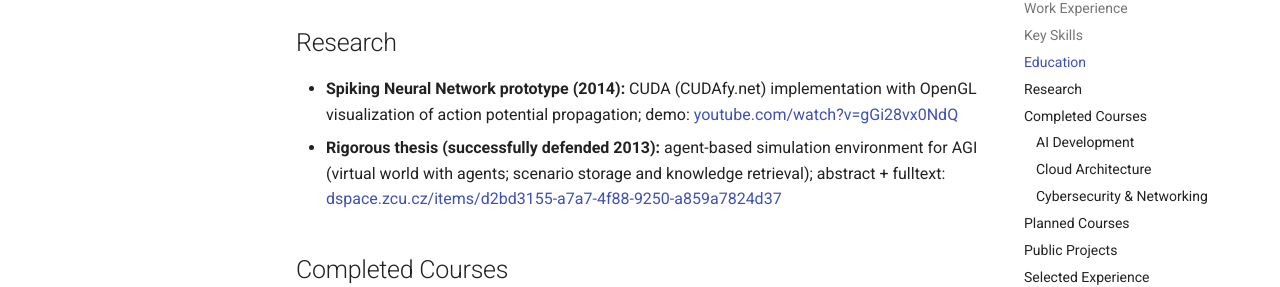
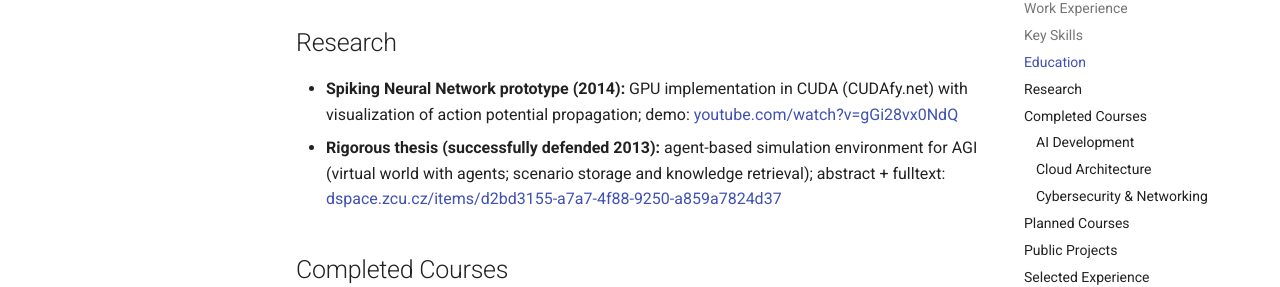
Before and after one commit to kratocz/kratocz, an MkDocs documentation site: the page built from docs/en/cv.md, in a window 1280 px wide and 900 px high, scrolled down 1809 px. Shown: the part 181-468 px from the top of the window. Built offline with MkDocs 1.6.1 and Material for MkDocs 9.7.7, drawn with Linux system fonts in a browser that asks for light colours.

Commit message:
docs(cv): emphasize GPU computing in spiking neural network description
Changed description to highlight GPU implementation in CUDA rather than OpenGL visualization details, making the GPU computing aspect more prominent and relevant for modern AI/ML context.

Co-Authored-By: Claude Sonnet 4.5 <noreply@anthropic.com>

```diff
--- a/docs/en/cv.md
+++ b/docs/en/cv.md
@@ -53,7 +53,7 @@
 
 ## Research
 
-* **Spiking Neural Network prototype (2014):** CUDA (CUDAfy.net) implementation with OpenGL visualization of action potential propagation; demo: [youtube.com/watch?v=gGi28vx0NdQ](https://www.youtube.com/watch?v=gGi28vx0NdQ)
+* **Spiking Neural Network prototype (2014):** GPU implementation in CUDA (CUDAfy.net) with visualization of action potential propagation; demo: [youtube.com/watch?v=gGi28vx0NdQ](https://www.youtube.com/watch?v=gGi28vx0NdQ)
 * **Rigorous thesis (successfully defended 2013):** agent-based simulation environment for AGI (virtual world with agents; scenario storage and knowledge retrieval); abstract + fulltext: [dspace.zcu.cz/items/d2bd3155-a7a7-4f88-9250-a859a7824d37](https://dspace.zcu.cz/items/d2bd3155-a7a7-4f88-9250-a859a7824d37)
 
 ## Completed Courses
```
Also changed, not shown: docs/cs/cv.md (+1 -1 lines), docs/pl/cv.md (+1 -1 lines).
